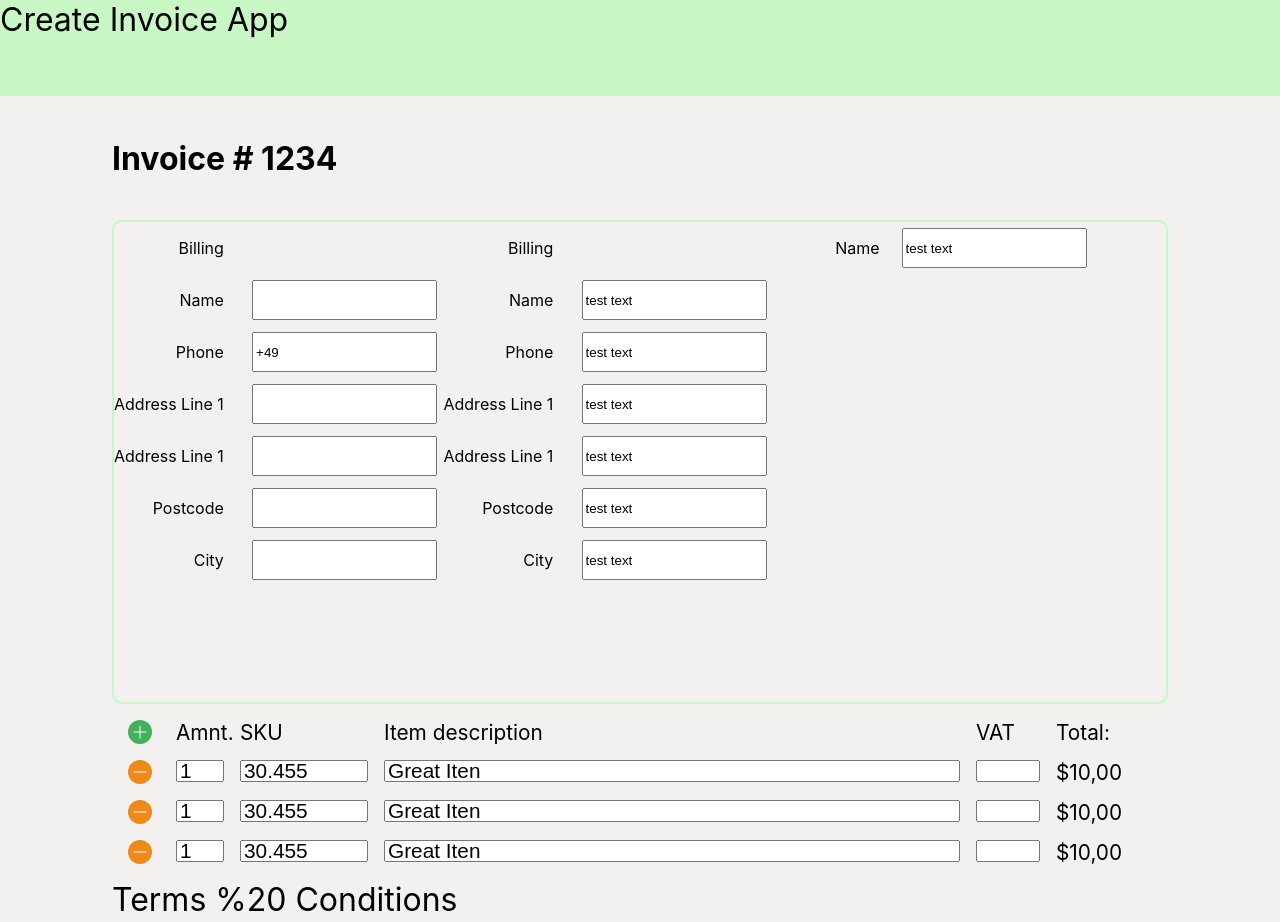
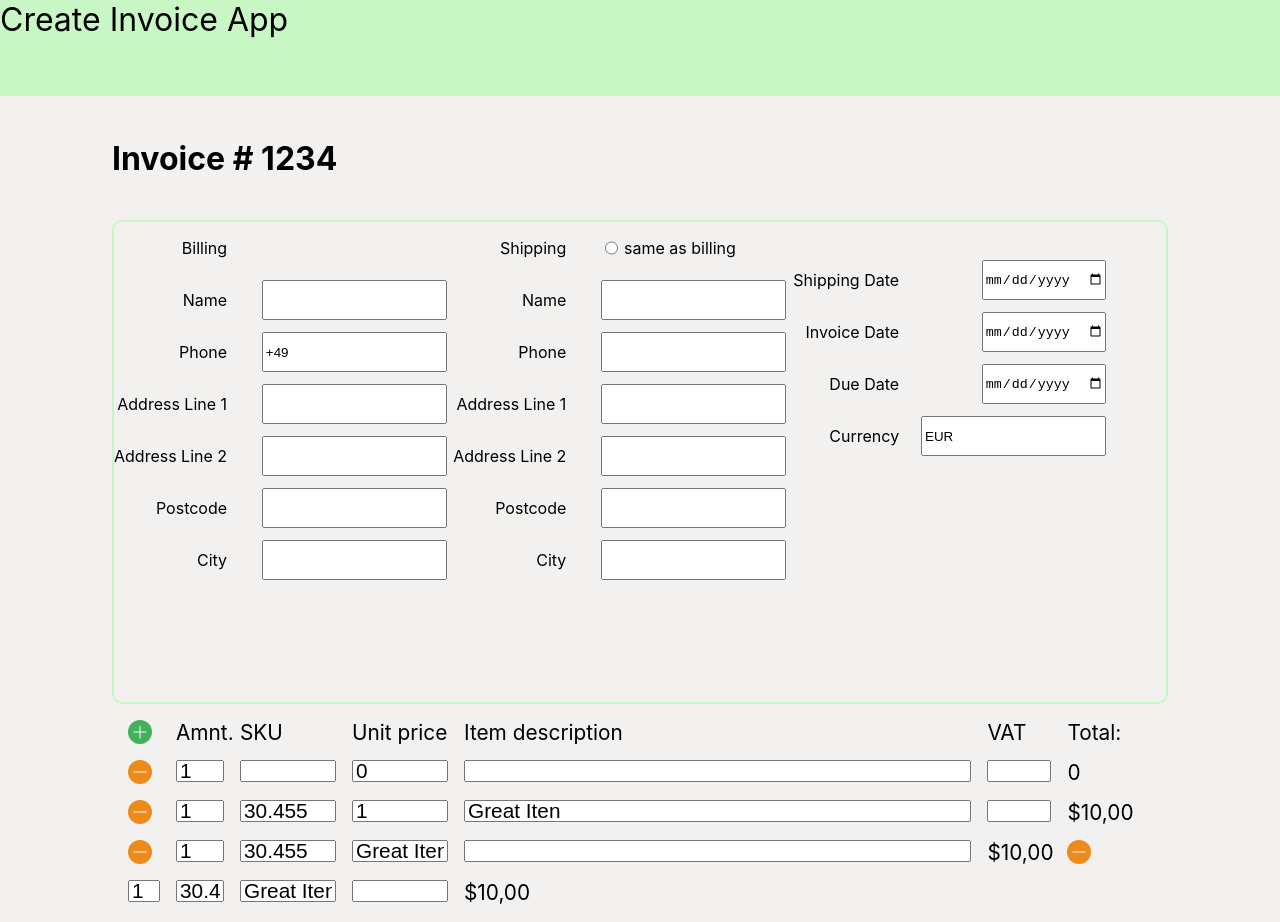
Before and after one commit to partyblanket/invoice-management-platform, a React (Create React App) app in the folder client/: page / in a window 1280 px wide. Shown: the top 922 px of the page. Built offline with nearby package versions, Linux system fonts and the light colour scheme.

Commit message:
invoice lines

```diff
--- a/client/src/Components/main.js
+++ b/client/src/Components/main.js
@@ -1,6 +1,17 @@
-import React, {useState, useEffect} from 'react'
+import React, { useState, useEffect } from 'react'
 
 export default function Main() {
+
+  const invoiceDefault ={
+    amount: 1,
+    sku: '',
+    price: 0,
+    description: '',
+    VAT: '20%',
+    total: 0
+
+  }
+
   const detsDefault = {
     BillingName: '',
     BillingPhone: '+49',
@@ -16,15 +27,24 @@ export default function Main() {
     ShippingBillingCity: '',
     ShippingDate: '',
     InvoiceDate: '',
+    IncludingTax: true,
     DueDate: '',
+    Currency: 'EUR',
+    invoiceLines: [invoiceDefault]
+  }
 
-  }
+
 
   const [dets, setDets] = useState(detsDefault)
 
-  const changeHandler = (e) => {
-    const prevState = {...dets}
-    const newState = {...prevState, [e.target.name]: e.target.value}
+
+
+  const [invoiceDets, setInvoiceDets] = useState([])
+
+
+  const changeHandler = (e, index) => {
+    const prevState = { ...dets }
+    const newState = { ...prevState, [e.target.name]: e.target.value }
     setDets(newState)
   }
 
@@ -33,54 +53,78 @@ export default function Main() {
 
   })
 
+  const invoiceLines = dets.invoiceLines.map((el, index) => {
+    console.log(el);
+
+    return (
+      <>
+      <img src='/minus.svg' style={{ height: '1.5rem' }}></img>
+      <input type='text' name='amount' value={el.amount} onChange={(e, index) => changeHandler(e)}/>
+      <input type='text' name='sku' value={el.sku}></input>
+      <input type='text' name='price' value={el.price} />
+      <input type='text' name='description' value={el.description}></input>
+      <input type='text' name='vat' value={el.vat}></input>
+      <div>{el.amount * el.price}</div>
+      </>
+    )
+  })
+
   return (
     <div className='main'>
       <h4>Invoice # 1234</h4>
       <div className='client-and-settings-container'>
         <div className='col1'>
-          <p>Billing</p><p/>
-          <p>Name</p><input name='BillingName' onChange={e => changeHandler(e)} value={dets.BillingName} />
-          <p>Phone</p><input type='text' value={dets.BillingPhone}></input>
-          <p>Address Line 1</p><input type='text' value={dets.BillingAddressLineOne}></input>
-          <p>Address Line 1</p><input type='text' value={dets.BillingAddressLineTwo}></input>
-          <p>Postcode</p><input type='text' value={dets.BillingPostcode}></input>
-          <p>City</p><input type='text' value={dets.BillingCity}></input>
+          <p>Billing</p><p />
+          <p>Name</p><input type='text' name='BillingName' onChange={e => changeHandler(e)} value={dets.BillingName} />
+          <p>Phone</p><input type='text' name='BillingPhone' onChange={e => changeHandler(e)} value={dets.BillingPhone}></input>
+          <p>Address Line 1</p><input type='text' name='BillingAddressLineOne' onChange={e => changeHandler(e)} value={dets.BillingAddressLineOne}></input>
+          <p>Address Line 2</p><input type='text' name='BillingAddressLineTwo' onChange={e => changeHandler(e)} value={dets.BillingAddressLineTwo}></input>
+          <p>Postcode</p><input type='text' name='BillingPostcode' onChange={e => changeHandler(e)} value={dets.BillingPostcode}></input>
+          <p>City</p><input type='text' name='BillingCity' onChange={e => changeHandler(e)} value={dets.BillingCity} value={dets.BillingCity}></input>
 
         </div>
         <div className='col2'>
-        <p>Billing</p><p/>
-          <p>Name</p><input type='text' value='test text'></input>
-          <p>Phone</p><input type='text' value='test text'></input>
-          <p>Address Line 1</p><input type='text' value='test text'></input>
-          <p>Address Line 1</p><input type='text' value='test text'></input>
-          <p>Postcode</p><input type='text' value='test text'></input>
-          <p>City</p><input type='text' value='test text'></input>
+          <p>Shipping</p><div style={{ display: 'flex', justifySelf: 'left', marginLeft: '2rem' }}><input type='radio' /><p>same as billing</p></div>
+          <p>Name</p><input type='text' name='ShippingName' onChange={e => changeHandler(e)} value={dets.ShippingName} />
+          <p>Phone</p><input type='text' name='ShippingPhone' onChange={e => changeHandler(e)} value={dets.ShippingPhone}></input>
+          <p>Address Line 1</p><input type='text' name='ShippingAddressLineOne' onChange={e => changeHandler(e)} value={dets.ShippingAddressLineOne}></input>
+          <p>Address Line 2</p><input type='text' name='ShippingAddressLineTwo' onChange={e => changeHandler(e)} value={dets.ShippingAddressLineTwo}></input>
+          <p>Postcode</p><input type='text' name='ShippingPostcode' onChange={e => changeHandler(e)} value={dets.ShippingPostcode}></input>
+          <p>City</p><input type='text' name='ShippingCity' onChange={e => changeHandler(e)} value={dets.ShippingCity}></input>
+
         </div>
         <div className='col3'>
-          <p>Name</p>
-          <input type='text' value='test text'></input>
+          <p></p><div></div>
+          <p>Shipping Date</p><input type='date' name='ShippingDate' onChange={e => changeHandler(e)} value={dets.ShippingDate} />
+          <p>Invoice Date</p><input type='date' name='InvoiceDate' onChange={e => changeHandler(e)} value={dets.InvoiceDate}></input>
+          <p>Due Date</p><input type='date' name='DueDate' onChange={e => changeHandler(e)} value={dets.DueDate}></input>
+          <p>Currency</p><input type='text' name='currency' onChange={e => changeHandler(e)} value={dets.Currency}></input>
+
         </div>
       </div>
       <div className='items'>
-          <img src='/plus.svg' style={{height: '1.5rem'}}></img>
+        <img src='/plus.svg' style={{ height: '1.5rem' }}></img>
         <div>Amnt.</div>
         <div>SKU</div>
+        <div>Unit price</div>
         <div>Item description</div>
         <div>VAT</div>
         <div>Total:</div>
-          <img src='/minus.svg' style={{height: '1.5rem'}}></img>
+        {invoiceLines}
+        <img src='/minus.svg' style={{ height: '1.5rem' }}></img>
+        <input type='text' name='amount' value='1' />
+        <input type='text' name='sku' value='30.455'></input>
+        <input type='text' name='price' value='1' />
+        <input type='text' name='description' value='Great Iten '></input>
+        <input type='text' name='vat'></input>
+        <div>$10,00</div>
+        <img src='/minus.svg' style={{ height: '1.5rem' }}></img>
         <input type='text' className='amount' value='1' />
         <input type='text' className='sku' value='30.455'></input>
         <input type='text' className='item' value='Great Iten '></input>
         <input className='item'></input>
         <div>$10,00</div>
-          <img src='/minus.svg' style={{height: '1.5rem'}}></img>
-          <input type='text' className='amount' value='1' />
-          <input type='text' className='sku' value='30.455'></input>
-          <input type='text' className='item' value='Great Iten '></input>
-          <input className='item'></input>
-          <div>$10,00</div>
-          <img src='/minus.svg' style={{height: '1.5rem'}}></img>
+        <img src='/minus.svg' style={{ height: '1.5rem' }}></img>
         <input type='text' className='amount' value='1' />
         <input type='text' className='sku' value='30.455'></input>
         <input type='text' className='item' value='Great Iten '></input>
--- a/client/src/index.css
+++ b/client/src/index.css
@@ -58,7 +58,7 @@ header {
 
 .items {
   display: grid;
-  grid-template-columns: 2rem 3rem 8rem 6fr 4rem 1fr;
+  grid-template-columns: 2rem 3rem 6rem 6rem 6fr 4rem 1fr;
   grid-gap: 1rem 1rem;
   margin: 1rem;
 
```
Lines whose indentation alone changed are shown as unchanged.
